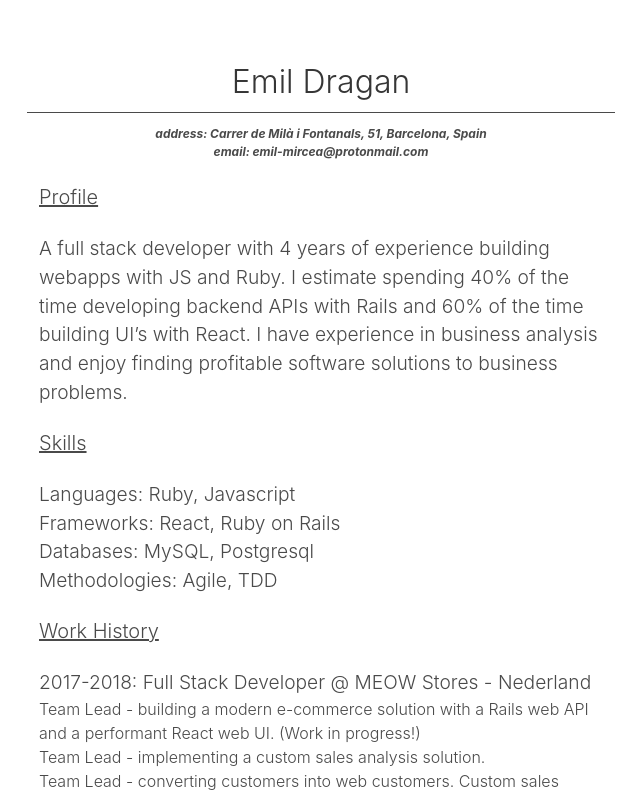
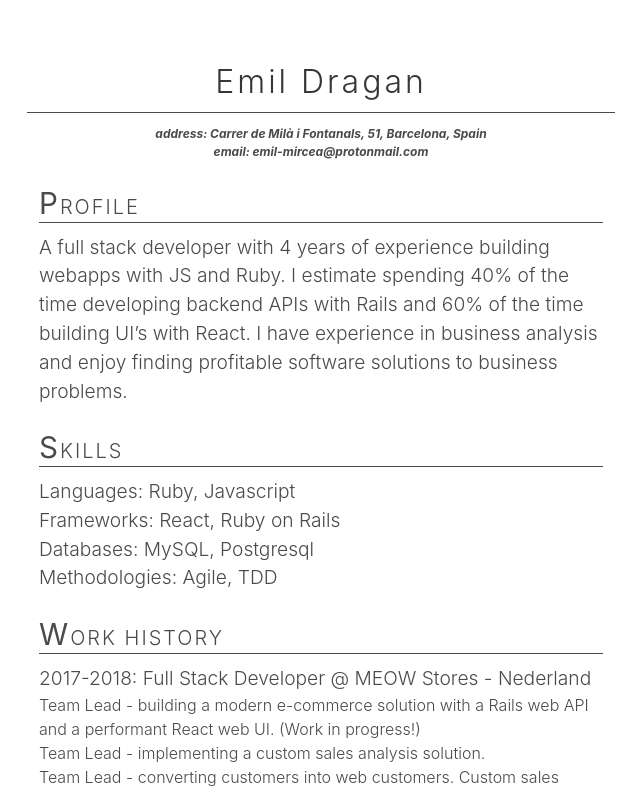
Before and after one commit to emilMircea/portfolio, a React (Create React App) app: page /cv in a window 1280 px wide. Shown: the top 793 px of the page, without its empty margins (319-959 px from the left). Built offline with nearby package versions, Linux system fonts and the light colour scheme.

Commit message:
add styles for various components

```diff
--- a/src/App.css
+++ b/src/App.css
@@ -37,6 +37,7 @@ p {
   grid-area: Contact;
   display: flex;
   justify-content: flex-end;
+  height: 35px;
 }
 
 .Links {
--- a/src/components/CV/CV.css
+++ b/src/components/CV/CV.css
@@ -7,13 +7,45 @@
   font-weight: 300;
 }
 
-
 .contact-info p {
   font-size: .75rem;
   font-style: italic;
   font-weight: bold;
 }
 
-.cv-heading {
-  text-decoration: underline;
+.title {
+  letter-spacing: 3px;
+  justify-content: center;
 }
+
+.title p::first-letter {
+  font-size: 2.9rem;
+}
+
+.title p {
+  font-weight: 500;
+  font-size: 2.3rem;
+  margin-right: 15px;
+  letter-spacing: 5px;
+}
+
+.subtitle.cv-heading {
+  border-bottom: 1px solid;
+  font-weight: 500;
+  text-transform: uppercase;
+  letter-spacing: 2px;
+  margin-bottom: .6rem;
+}
+
+.subtitle.cv-heading::first-letter {
+  font-size: 1.85rem;
+  font-weight: 400;
+}
+
+.employment-position {
+  font-weight: 500;
+}
+
+.tech-used {
+  font-weight: 800;
+}
```
